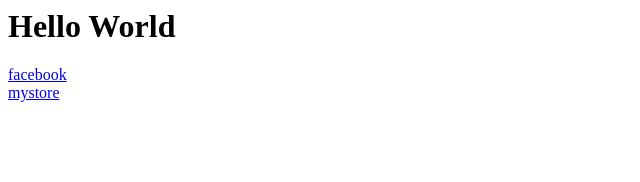
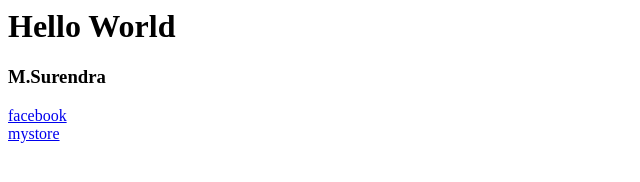
Before and after one commit to surendrad2/surendrad2.github.io, a plain HTML site: page index.html in a window 1280 px wide. Shown: the whole page, without its empty margins (0-640 px from the left). Drawn offline with Linux system fonts and the light colour scheme.

Commit message:
Update index.html

```diff
--- a/index.html
+++ b/index.html
@@ -6,6 +6,7 @@
 </head>
 <body>
     <h1>Hello World</h1>
+    <h3>M.Surendra</h3>
     <a href="facebook">facebook</a>
     <br>
     <a href="mystore/Coffeeshop.html">mystore</a>
```
